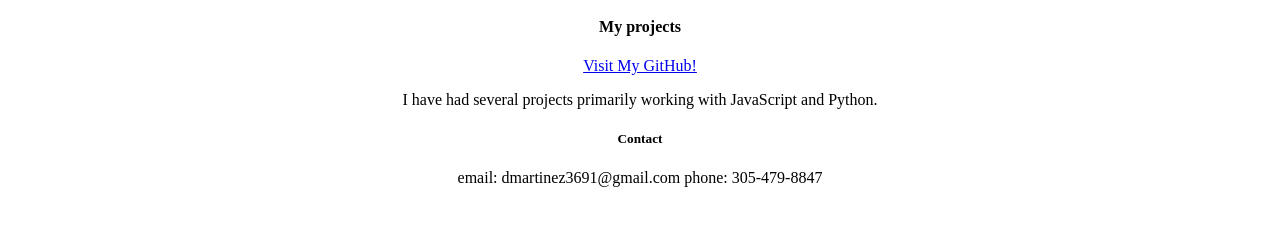
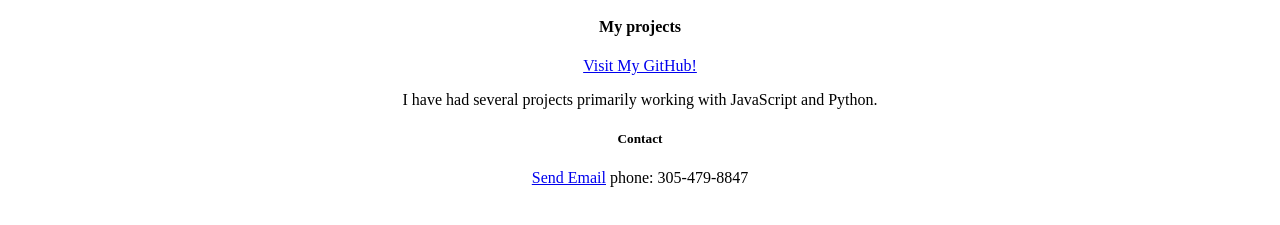
Before and after one commit to dmartinez91/dmartinez91.github.io, a plain HTML site: page githubWebsite/index.html in a window 1280 px wide. Shown: the part 399-624 px from the top of the page. Drawn offline with Linux system fonts and the light colour scheme.

Commit message:
added link to email and a few touches

```diff
--- a/githubWebsite/index.html
+++ b/githubWebsite/index.html
@@ -6,6 +6,7 @@
     <meta name="viewport" content="width=device-width, initial-scale=1.0">
     <title>dmartinez91</title>
     <link rel="stylesheet" type="text/css" href="./styles.css" />
+    <meta name="viewport" content="width=device-width, initial-scale=1">
 </head>
 <body>
     <center>
@@ -19,7 +20,8 @@
     <p> I have had several projects primarily working with JavaScript and Python. </p>
     <p></p>
     <h5>Contact</h5>
-    <p>email: dmartinez3691@gmail.com
+    <p>
+        <a href = "mailto: dmartinez3691@gmail.com">Send Email</a>
         phone: 305-479-8847
     </p>
     </center>
```
Also changed, not shown: githubWebsite/me.jpg (deleted).
